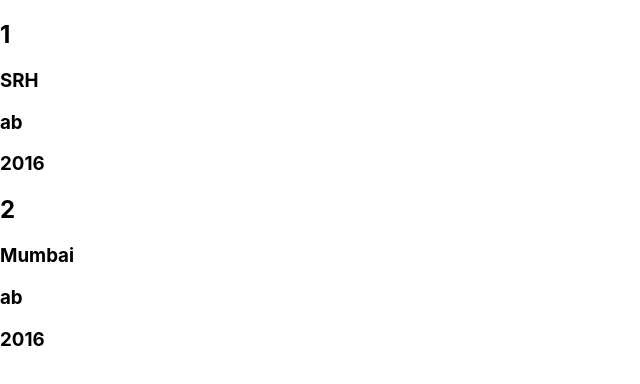
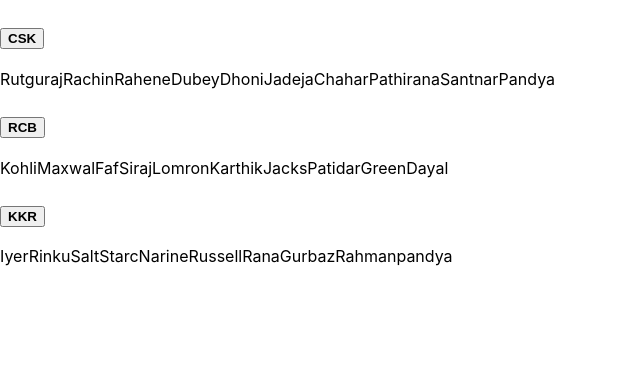
Before and after one commit to Jagadeeshsetti/ReactApp, a React (Create React App) app: page / in a window 1280 px wide. Shown: the top 384 px of the page, without its empty margins (0-640 px from the left). Built offline with nearby package versions, Linux system fonts and the light colour scheme.

Commit message:
Update App.js

```diff
--- a/src/App.js
+++ b/src/App.js
@@ -1,52 +1,40 @@
+import Accordion from 'react-bootstrap/Accordion';
+import List from '../list/list';
+import Heading1 from '../headings/headings';
+import Image from '../image/image';
 
-
-
-import Button from "./components/button/button.js"
-import ListComponent from "./components/list/list.js"
-import FormComponent from "./components/forms/form.js"
-import TableComponent from "./components/tables/table.js"
-import  "./style.css"
-import ImageComponent from "./components/image/image.js"
-import Heading1, {Heading2,Heading3,Heading4,Heading5,Heading6 as SecendaryHeading} from "./components/headings/headings.js"
-import React from "react"
-
-function App(){
-   const isSubscibed = false
-
-   const employees=[
-    {
-      teamName:"SRH",
-      players:["a","b"],
-      trophy:[2016]
+function AccordionComponent () {
+    const ipiTeams = [{
+      teamName:"CSK",
+      player:["Rutguraj","Rachin","Rahene","Dubey","Dhoni","Jadeja","Chahar","Pathirana","Santnar","Pandya"]
     },
-    {
-      teamName:"Mumbai",
-      players:["a","b"],
-      trophy:[2016]
-    },
-
-  ]
-
-
-   return(
-    <>
+  {
+   teamName:"RCB",
+    player:["Kohli","Maxwal","Faf","Siraj","Lomron","Karthik","Jacks","Patidar","Green","Dayal"]
+  },
+  {
+    teamName:"KKR",
+     player:["Iyer","Rinku","Salt","Starc","Narine","Russell","Rana","Gurbaz","Rahman","pandya"]
+   }
+]
+  return (
+    <Accordion defaultActiveKey="0">
 
     {
-      employees.map((eachEmployee,index)=>{
-        const{teamName,players,trophy} =eachEmployee
-                return(
-          <React.Fragment >
-            <h2>{index+1}</h2>
-            <h3>{teamName}</h3>
-            <h3>{players}</h3>
-            <h3>{trophy}</h3>
-          </React.Fragment>
+      ipiTeams.map((eachiplTeams, index)=>{
+        const{teamName, player}=eachiplTeams
+        return(
+          <>
+            <Accordion.Item eventKey={index}>
+              <Accordion.Header><b>{teamName}</b></Accordion.Header>
+              <Accordion.Body>{player}</Accordion.Body>
+            </Accordion.Item>
+          </>
         )
       })
     }
-
-    </>
-   )
+    </Accordion>
+  );
 }
 
-export default App
+export default  AccordionComponent
```
